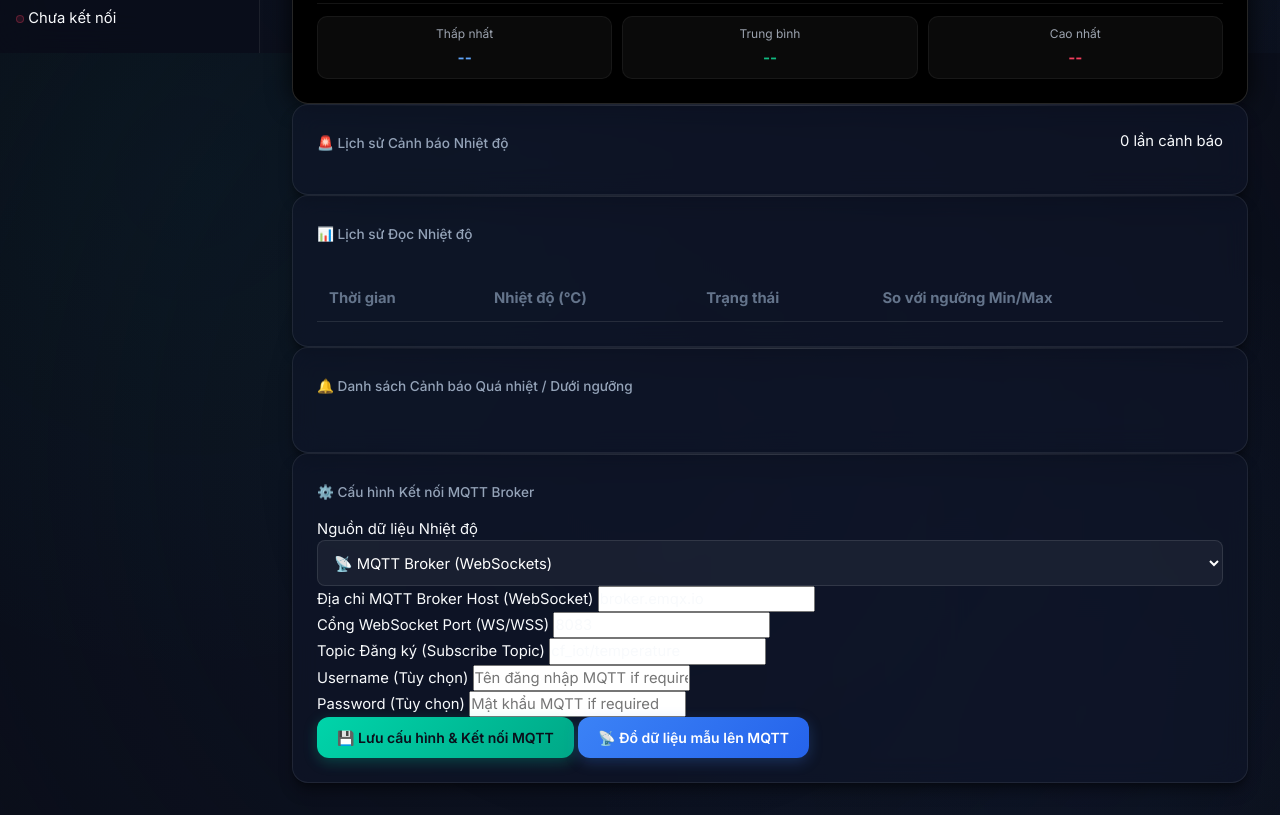
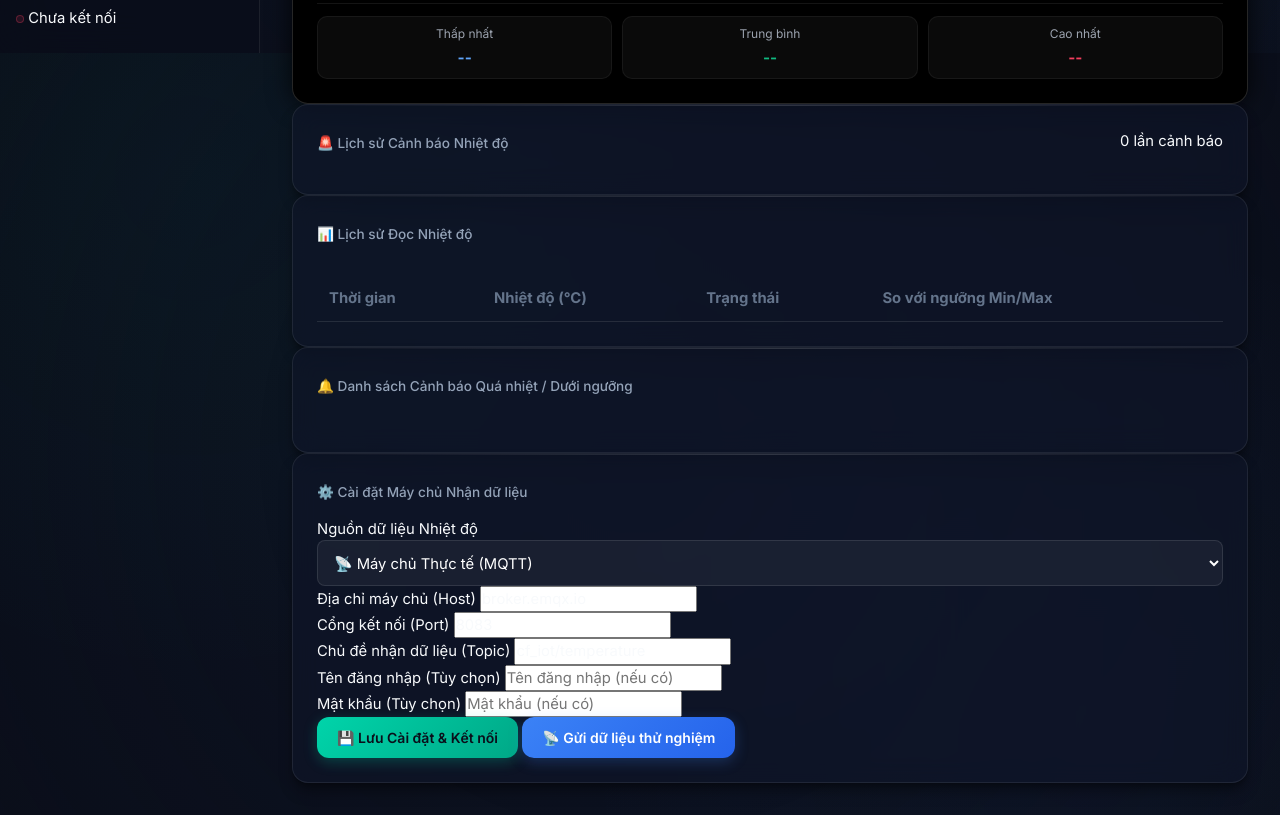
Before and after one commit to XuTa93/CF_IOT, a plain HTML site: page PWA/index.html in a window 1280 px wide. Shown: the part 747-1562 px from the top of the page. Drawn offline with Linux system fonts and the light colour scheme.

Commit message:
Simplify Settings texts for farmers

```diff
--- a/PWA/index.html
+++ b/PWA/index.html
@@ -242,37 +242,37 @@
         <!-- SETTINGS PAGE -->
         <section class="page" id="page-settings">
             <div class="card">
-                <div class="card-header"><span class="card-label">⚙️ Cấu hình Kết nối MQTT Broker</span></div>
+                <div class="card-header"><span class="card-label">⚙️ Cài đặt Máy chủ Nhận dữ liệu</span></div>
                 <div class="settings-form">
                     <div class="form-group">
                         <label for="connectionMode">Nguồn dữ liệu Nhiệt độ</label>
                         <select id="connectionMode" style="width: 100%; padding: 12px; border-radius: 8px; background: rgba(255,255,255,0.05); color: #fff; border: 1px solid rgba(255,255,255,0.1);">
-                            <option value="mqtt">📡 MQTT Broker (WebSockets)</option>
-                            <option value="simulated">🧪 Mô phỏng (Simulated Data)</option>
+                            <option value="mqtt">📡 Máy chủ Thực tế (MQTT)</option>
+                            <option value="simulated">🧪 Dữ liệu Mô phỏng (Chạy thử)</option>
                         </select>
                     </div>
                     <div class="form-group">
-                        <label for="mqttHost">Địa chỉ MQTT Broker Host (WebSocket)</label>
+                        <label for="mqttHost">Địa chỉ máy chủ (Host)</label>
                         <input type="text" id="mqttHost" placeholder="Ví dụ: broker.emqx.io hoặc 192.168.1.100" value="broker.emqx.io">
                     </div>
                     <div class="form-group">
-                        <label for="mqttPort">Cổng WebSocket Port (WS/WSS)</label>
-                        <input type="number" id="mqttPort" placeholder="8083 (WS) hoặc 8084 (WSS)" value="8083">
+                        <label for="mqttPort">Cổng kết nối (Port)</label>
+                        <input type="number" id="mqttPort" placeholder="8083 hoặc 8084" value="8083">
                     </div>
                     <div class="form-group">
-                        <label for="mqttTopic">Topic Đăng ký (Subscribe Topic)</label>
+                        <label for="mqttTopic">Chủ đề nhận dữ liệu (Topic)</label>
                         <input type="text" id="mqttTopic" placeholder="Ví dụ: cf_iot/temperature" value="cf_iot/temperature">
                     </div>
                     <div class="form-group">
-                        <label for="mqttUser">Username (Tùy chọn)</label>
-                        <input type="text" id="mqttUser" placeholder="Tên đăng nhập MQTT if required" value="">
+                        <label for="mqttUser">Tên đăng nhập (Tùy chọn)</label>
+                        <input type="text" id="mqttUser" placeholder="Tên đăng nhập (nếu có)" value="">
                     </div>
                     <div class="form-group">
-                        <label for="mqttPass">Password (Tùy chọn)</label>
-                        <input type="password" id="mqttPass" placeholder="Mật khẩu MQTT if required" value="">
+                        <label for="mqttPass">Mật khẩu (Tùy chọn)</label>
+                        <input type="password" id="mqttPass" placeholder="Mật khẩu (nếu có)" value="">
                     </div>
-                    <button class="btn btn-primary" id="btnSaveSettings">💾 Lưu cấu hình & Kết nối MQTT</button>
-                    <button class="btn btn-secondary" id="btnTestConnection">📡 Đổ dữ liệu mẫu lên MQTT</button>
+                    <button class="btn btn-primary" id="btnSaveSettings">💾 Lưu Cài đặt & Kết nối</button>
+                    <button class="btn btn-secondary" id="btnTestConnection">📡 Gửi dữ liệu thử nghiệm</button>
                 </div>
             </div>
         </section>
```
